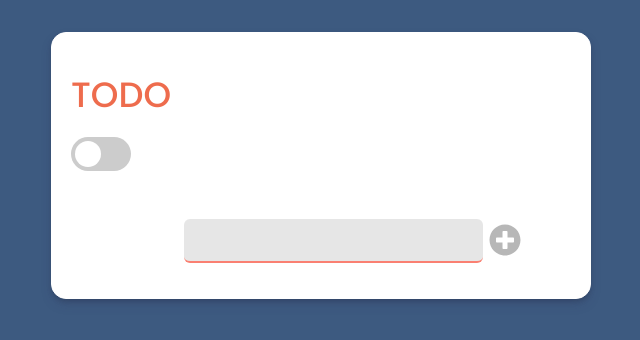
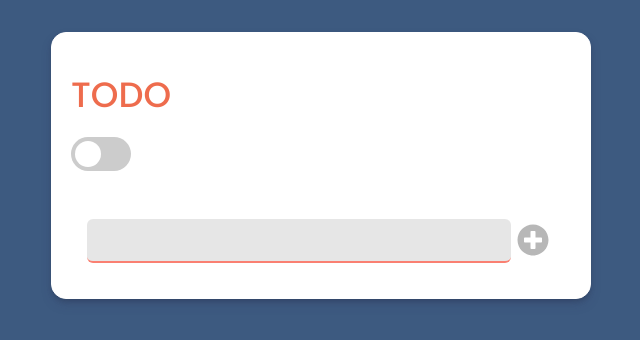
Before and after one commit to dwainejade/dwaine-todo-list, a React (Create React App) app: page / in a window 1280 px wide. Shown: the top 340 px of the page, without its empty margins (319-959 px from the left). Built offline with nearby package versions, Linux system fonts and the light colour scheme.

Commit message:
more styling

```diff
--- a/src/components/Todo.js
+++ b/src/components/Todo.js
@@ -62,10 +62,13 @@ export default function Todo({ todo }) {
             <input
               id="edit-input"
               type="text"
+              autoFocus
               value={input}
               onChange={(e) => setInput(e.target.value)}
             />
-            <FaSave onClick={handleSave} size={30} />
+            <button onClick={handleSave}>
+              <FaSave size={30} />
+            </button>
           </form>
         </div>
       ) : (
--- a/src/components/TodoList.js
+++ b/src/components/TodoList.js
@@ -24,29 +24,32 @@ function TodoList() {
   };
 
   const handleShowCompleted = () => {
+    const incompleteTodos = todos.filter((todo) => todo.completed === false);
+    const completedTodos = todos.filter((todo) => todo.completed === true);
+    const allTodos = incompleteTodos.concat(completedTodos);
+    setTodos(allTodos);
     setShowCompleted(!showCompleted);
   };
 
-  const incompleteTodos = todos.filter((todo) => todo.completed === false);
-  const completedTodos = todos.filter((todo) => todo.completed === true);
-  const allTodos = incompleteTodos.concat(completedTodos);
-
   return (
-    <div className="list-wrapper">
-      <label class="switch">
+    <div>
+      <label className="switch">
         <input
           type="checkbox"
           defaultChecked={showCompleted}
           onChange={handleShowCompleted}
         />
-        <span class="slider round"></span>
+        <span className="slider round"></span>
       </label>
       {showCompleted
-        ? allTodos.map((todo) => <Todo todo={todo} key={todo.id} />)
-        : incompleteTodos.map((todo) => <Todo todo={todo} key={todo.id} />)}
+        ? todos.map((todo) => <Todo todo={todo} key={todo.id} />)
+        : todos
+            .filter((todo) => todo.completed === false)
+            .map((todo) => <Todo todo={todo} key={todo.id} />)}
       <div className="bottom-wrapper">
         <form className="input-form">
           <input
+            autoFocus
             id="add-todo"
             type="text"
             value={input}
--- a/src/components/todo.css
+++ b/src/components/todo.css
@@ -29,6 +29,7 @@
     color: silver;
   }
 }
+
 .strike {
   text-decoration: line-through;
   animation: strike 0.2s linear;
@@ -43,23 +44,25 @@ button {
 
 .bottom-wrapper {
   display: inline-block;
-  align-content: center;
+  align-items: center;
+  width: 100%;
   margin: 0 auto;
-  display: flex;
-  justify-content: space-around;
+  /* display: flex; */
+  /* justify-content: space-around; */
+  /* border: 1px solid orange; */
 }
 
 .input-form {
-  display: absolute;
-  /* margin: 25px; */
+  display: flex;
+  /* max-width: 100%; */
   margin-top: 3rem;
   margin-bottom: 1rem;
+  /* border: 1px solid orange; */
 }
 
 form {
   display: flex;
-  align-items: center;
-  /* border: 1px solid; */
+  justify-content: center;
 }
 
 .checkbox {
@@ -70,7 +73,7 @@ form {
 .icons {
   display: flex;
   align-items: center;
-  width: 90px;
+  /* width: 90px; */
 }
 .trash {
   padding: 10px;
@@ -107,11 +110,11 @@ input:focus {
 }
 
 #add-todo {
-  min-width: 100%;
   align-items: center;
   border-radius: 6px;
   padding: 12px;
   font-size: 1rem;
+  width: 80%;
   background-color: rgba(98, 98, 98, 0.161);
   /* border:1px solid orange; */
 }
```
